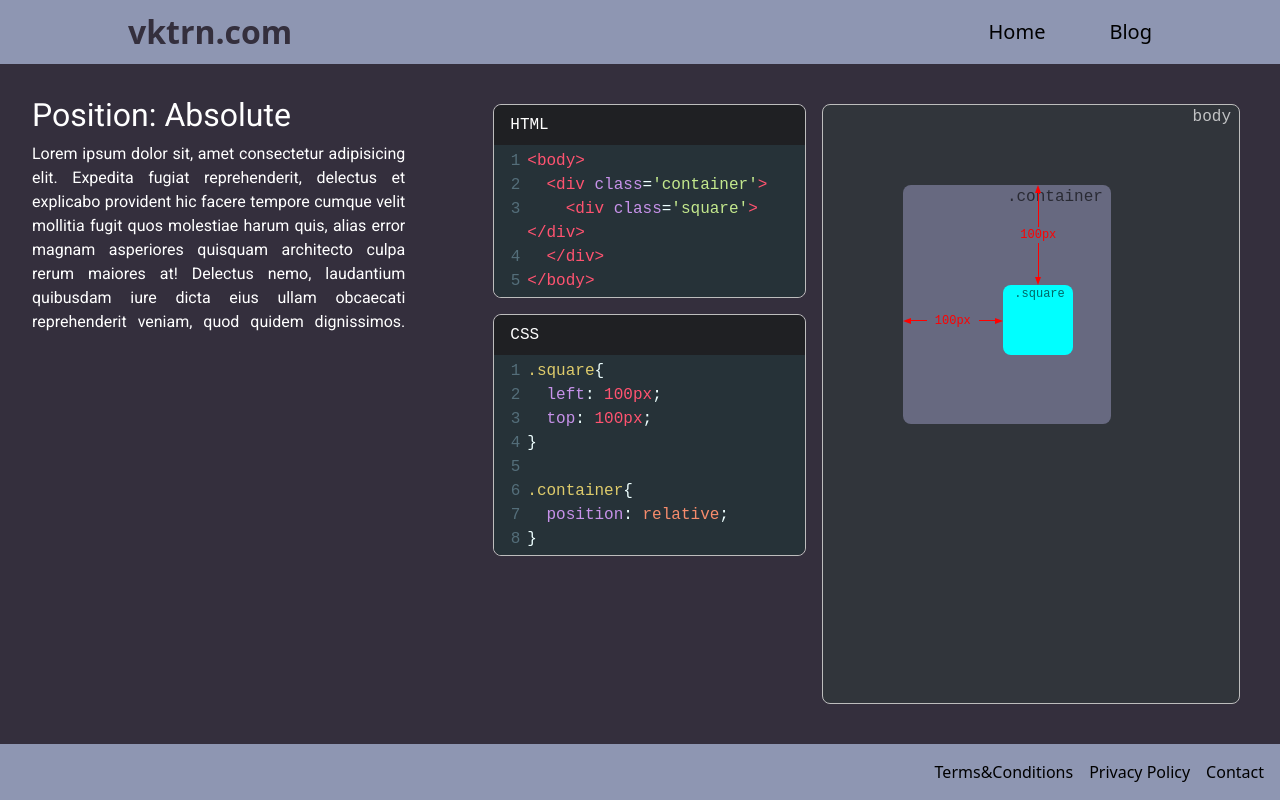
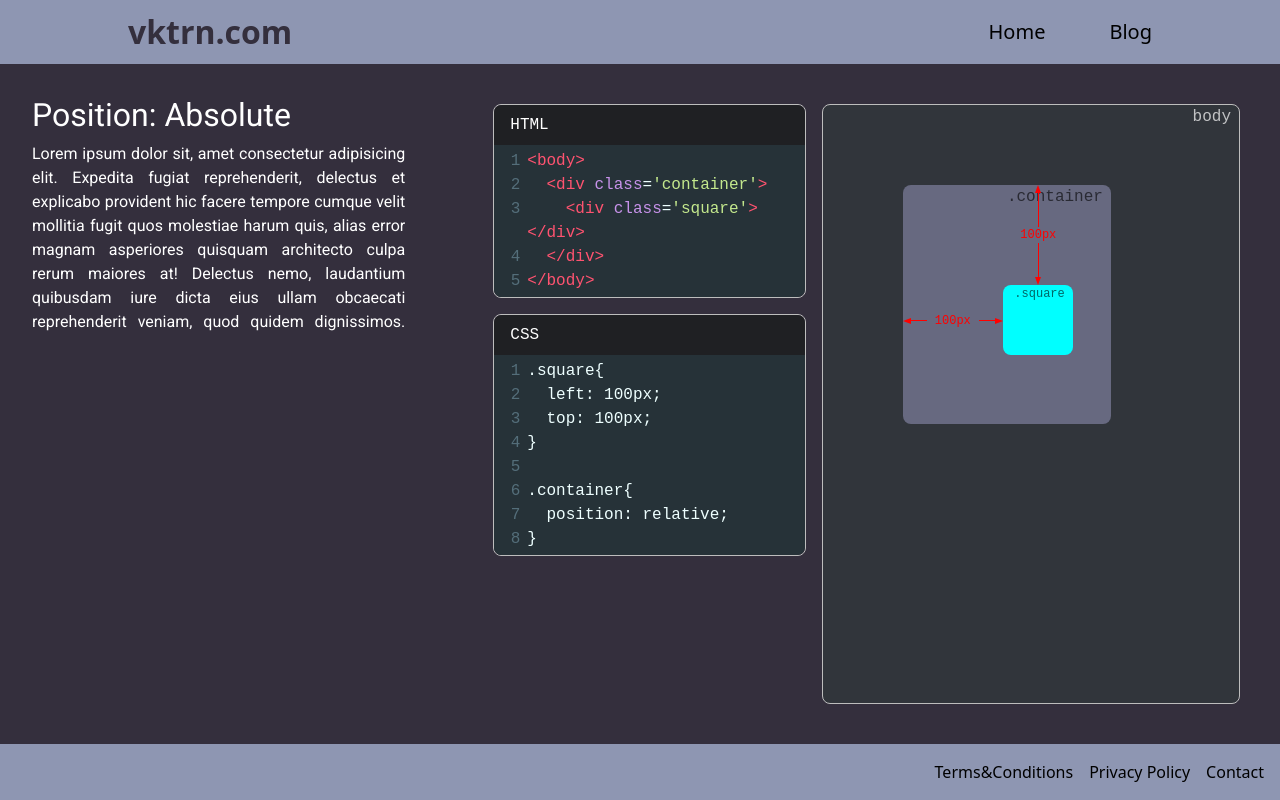
Before and after one commit to VKTRN/Portfolio, a React (Create React App) app: page /blog in a window 1280 px wide. Built offline with nearby package versions, Linux system fonts and the light colour scheme.

Commit message:
partially migrate to ts

```diff
--- a/package.json
+++ b/package.json
@@ -1,6 +1,10 @@
 {
   "name": "portfolio",
   "dependencies": {
+    "@types/jest": "^27.4.0",
+    "@types/node": "^17.0.18",
+    "@types/react": "^17.0.39",
+    "@types/react-dom": "^17.0.11",
     "bootstrap": "*",
     "codemirror": "^5.57.0",
     "react": "^16.13.1",
--- a/src/components/Editor.jsx
+++ b/src/components/Editor.tsx
@@ -6,30 +6,37 @@ import 'codemirror/mode/javascript/javascript'
 import 'codemirror/mode/css/css'
 import { Controlled as ControlledEditor } from 'react-codemirror2'
 
-export default function Editor({ language, displayName, value, onChange}) {
+type Props = {
+  string: string,
+  displayName: string,
+  value: string,
+  onChange:any
+}
+
+export default function Editor({ string, displayName, value, onChange}:Props) {
 
   const [open, setOpen] = useState(true)
 
-  function handleChange(editor, event) {
+  function handleChange(editor:any, event:any) {
 
-    function lineContainsSomeProperty(index){
+    function lineContainsSomeProperty(index: number){
       return lines[index].includes(":")
     }
 
-    function findColon(line){
+    function findColon(line: string){
       return line.indexOf(":")
     }
 
-    function findSemicolon(line){
+    function findSemicolon(line: string){
       return line.indexOf(";")
     }
 
-    function insertChange(line){
+    function insertChange(line: string){
       const newLine = line.slice(0, charStart) + change + line.slice(charEnd)
       return newLine
     }
 
-    function insertLine(index){
+    function insertLine(index: number){
       let newValue    = ""
       let newLines    = lines
       newLines[index] = newLine
@@ -42,17 +49,17 @@ export default function Editor({ language, displayName, value, onChange}) {
         }
       }
 
-      newLines = newLines.map((line) => {return deleteWhiteSpace(line)})
+      newLines = newLines.map((line: string) => {return deleteWhiteSpace(line)})
 
       newValue = newLines.join("")
       return newValue
     }
 
     function getLines(){
-      return editor.display.view.map(a => a.line.text)
+      return editor.display.view.map((a:any) => a.line.text)
     }
 
-    function deleteWhiteSpace(string){
+    function deleteWhiteSpace(string: string){
       if(/\s/.test(string[string.length-1]) && string.length > 1){
         return string.slice(0, -1)
       }
@@ -99,7 +106,6 @@ export default function Editor({ language, displayName, value, onChange}) {
         options={{
           lineWrapping: true,
           lint: true,
-          mode: language,
           tabSize:2,
           theme: 'material',
           lineNumbers: true
--- a/src/components/Logo.jsx
+++ b/src/components/Logo.tsx
@@ -1,8 +1,15 @@
 import React from 'react'
 
-function Logo({id,open, set_open, i}){
+type Props = {
+  id: string,
+  open: string,
+  set_open: any,
+  i: number,
+}
 
-  function toggleAccordion(event) {
+function Logo({id,open, set_open, i}:Props){
+
+  function toggleAccordion(event: any) {
 
       function close_accordion(){
           set_open(Array(open.length))
@@ -14,7 +21,7 @@ function Logo({id,open, set_open, i}){
           set_open(value)
       }
 
-      function handleOutsideClick(event) {
+      function handleOutsideClick(event: any) {
           // if user clicks outside, the menu gets closed and the outside-click eventlistener is removed.
           const outside      = event.target.id !== id
           const is_accordion = event.target.classList.contains("accordion")
--- /dev/null
+++ b/src/react-app-env.d.ts
@@ -0,0 +1 @@
+/// <reference types="react-scripts" />
```
Also changed, not shown: src/components/Accordion.tsx (renamed from src/components/Accordion.jsx, +7 -1 lines), src/components/SocialButton.tsx (renamed from src/components/SocialButton.jsx, +6 -1 lines), src/components/StackItem.tsx (renamed from src/components/StackItem.jsx, +8 -1 lines), tsconfig.json (added, +25 -0 lines), src/components/Footer.tsx (renamed from src/components/Footer.jsx), src/components/Header.tsx (renamed from src/components/Header.jsx), 1 other file (tests, documents, lock files or other folders).
